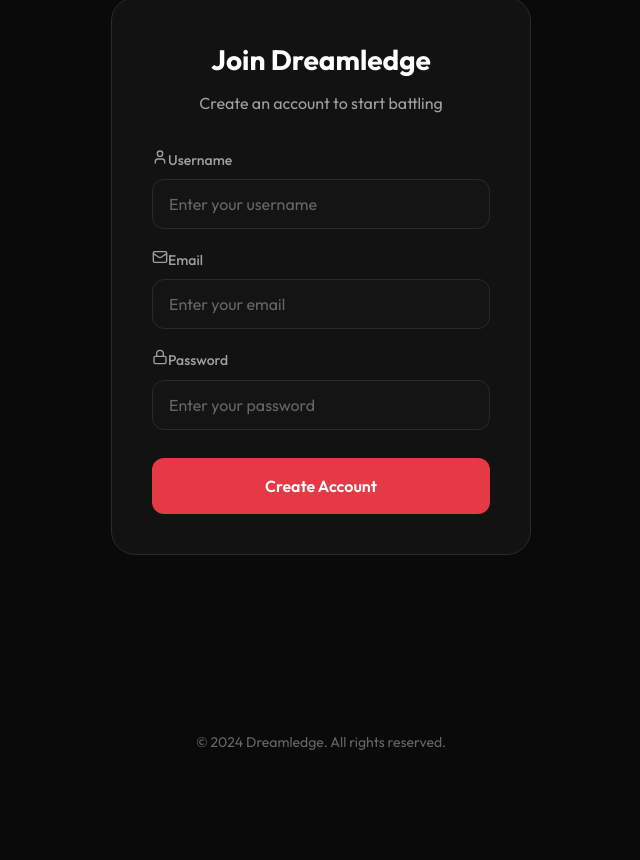
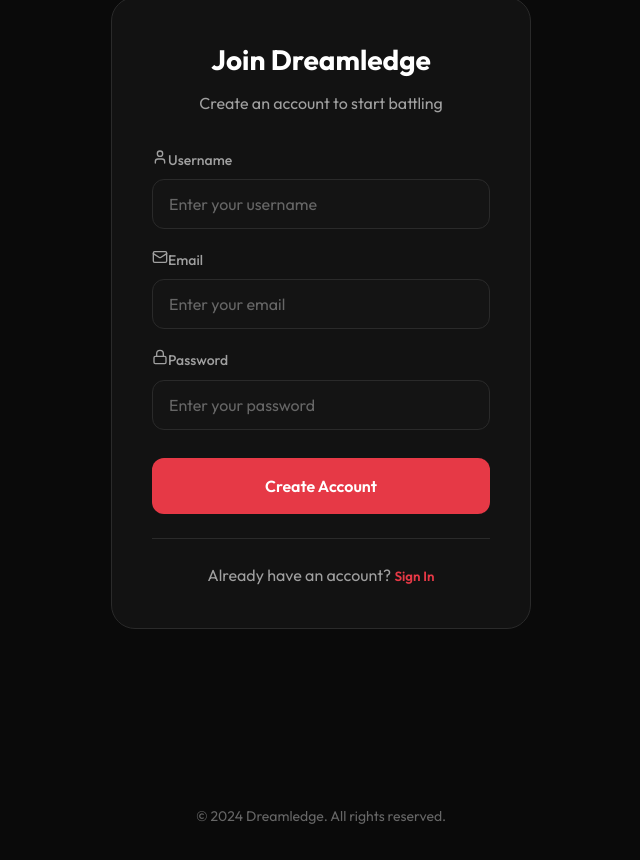
Before and after one commit to dreamledge/dreamledge, a React (Vite) app: page / in a window 1280 px wide. Shown: the part 1308-2168 px from the top of the page, without its empty margins (319-959 px from the left). Before the commit the page ends 2093 px from the top, so only its background shows below. Built offline with nearby package versions, Linux system fonts and the light colour scheme; no server answers.

Commit message:
Add sign in toggle to landing page

```diff
--- a/src/pages/Home.jsx
+++ b/src/pages/Home.jsx
@@ -9,6 +9,7 @@
   const navigate = useNavigate();
   const { user, setUser, setUserProfile, setLoading, isAuthenticated } = useAuthStore();
   const [loading, setLoadingState] = useState(false);
+  const [showSignIn, setShowSignIn] = useState(false);
   const [error, setError] = useState('');
   const [formData, setFormData] = useState({
     email: '',
@@ -118,7 +119,7 @@
               <button
                 className="btn btn-primary btn-lg"
                 onClick={() => {
-                  setIsLogin(false);
+                  setShowSignIn(false);
                   document.getElementById('join-section')?.scrollIntoView({ behavior: 'smooth' });
                 }}
               >
@@ -181,14 +182,15 @@
           <div className="auth-card">
             <div className="auth-header">
               <h2 className="auth-title">
-                Join Dreamledge
+                {showSignIn ? 'Welcome Back' : 'Join Dreamledge'}
               </h2>
               <p className="auth-subtitle">
-                Create an account to start battling
+                {showSignIn ? 'Sign in to continue to the arena' : 'Create an account to start battling'}
               </p>
             </div>
 
             <form onSubmit={handleSubmit} className="auth-form">
+              {!showSignIn && (
                 <div className="input-group">
                   <label className="input-label">
                     <User size={16} />
@@ -201,9 +203,10 @@
                     onChange={handleChange}
                     className="input"
                     placeholder="Enter your username"
-                  required
+                    required={!showSignIn}
                   />
                 </div>
+              )}
 
               <div className="input-group">
                 <label className="input-label">
@@ -249,10 +252,22 @@
                     <span></span><span></span><span></span>
                   </span>
                 ) : (
-                  'Create Account'
+                  showSignIn ? 'Sign In' : 'Create Account'
                 )}
               </button>
             </form>
+
+            <div className="auth-footer">
+              <p>
+                {showSignIn ? "Don't have an account? " : "Already have an account? "}
+                <button
+                  className="auth-switch"
+                  onClick={() => setShowSignIn(!showSignIn)}
+                >
+                  {showSignIn ? 'Create Account' : 'Sign In'}
+                </button>
+              </p>
+            </div>
           </div>
         </section>
       </main>
```
Also changed, not shown: 3 other files (tests, documents, lock files or other folders). Lines whose indentation alone changed are shown as unchanged.
